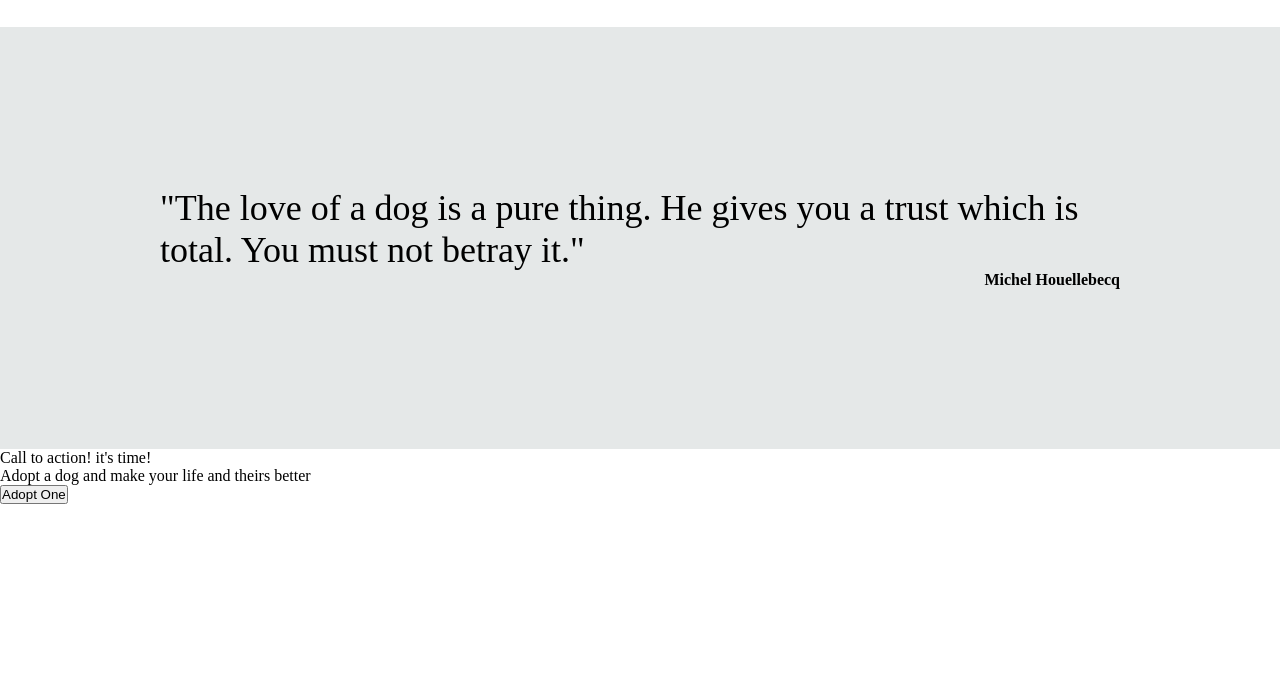
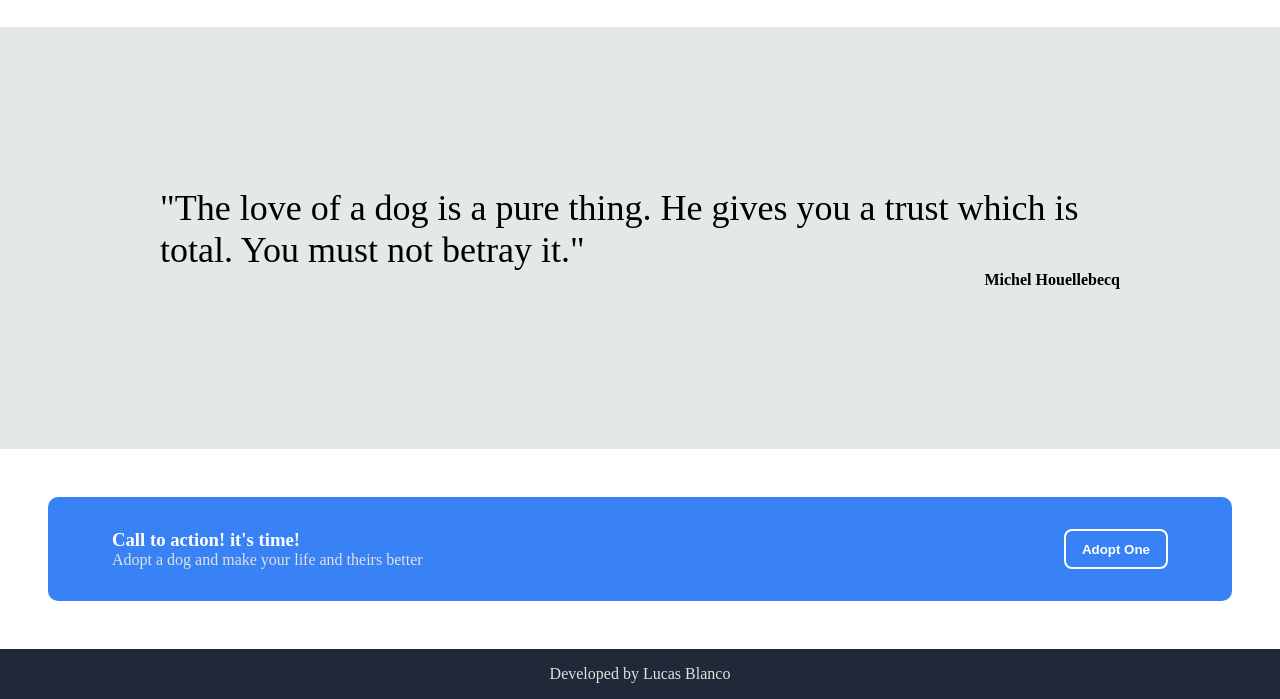
Before and after one commit to Lucas-NB/the-odin-project, a plain HTML site: page index.html in a window 1280 px wide. Shown: the part 412-1111 px from the top of the page. Before the commit the page ends 916 px from the top, so only its background shows below. Drawn offline with Linux system fonts and the light colour scheme.

Commit message:
Add footer

```diff
--- a/index.html
+++ b/index.html
@@ -72,7 +72,7 @@
       <div class="call-to-action">
         <div class="call-to-action-container">
           <div class="call-to-action-text-container">
-            <p>Call to action! it's time!</p>
+            <h3>Call to action! it's time!</h3>
             <p>Adopt a dog and make your life and theirs better</p>
           </div>
 
@@ -81,6 +81,6 @@
         </div>
       </div>
 
-      <div class="footer"></div>
+      <div class="footer">Developed by Lucas Blanco</div>
     </body>
 </html>
--- a/styles.css
+++ b/styles.css
@@ -122,3 +122,39 @@ body {
   font-weight: bold;
   align-self: end;
 }
+
+.call-to-action {
+  padding: 3rem;
+}
+
+.call-to-action-container {
+  border-radius: 10px;
+  background-color: #3882f6;
+  color: white;
+  padding: 2rem 4rem;
+  display: flex;
+}
+
+.call-to-action-text-container {
+  flex: 3;
+}
+
+.call-to-action-button {
+  border-radius: 8px;
+  background-color: transparent;
+  border: 2px solid white;
+  color: white;
+  padding: 0 1rem;
+  font-weight: bold;
+}
+
+.call-to-action-text-container > p {
+  color: #e1e1e1;
+}
+
+.footer {
+  color: #e1e1e1;
+  background-color: #1F2937;
+  padding: 1rem;
+  text-align: center;
+}
```
